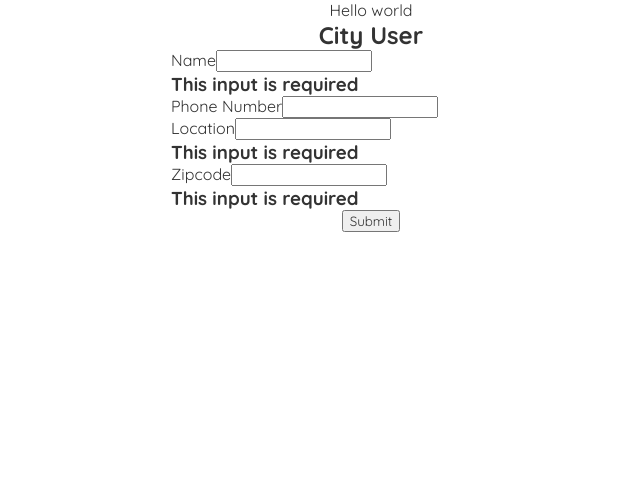
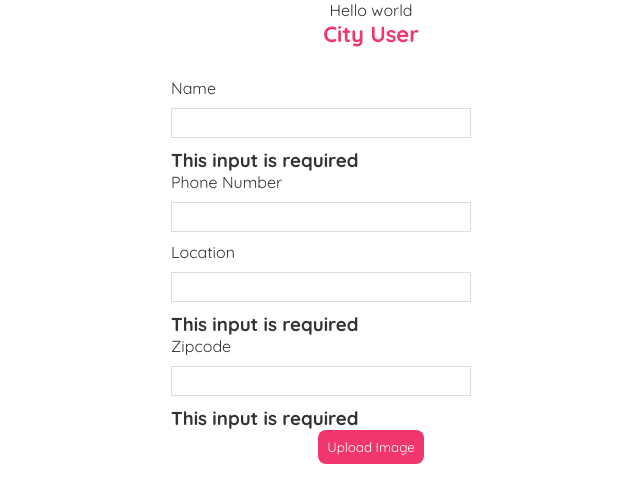
Before and after one commit to taihelsel/HACKTHON-2022, a React (Create React App) app in the folder client/: page / in a window 1280 px wide. Shown: the top 502 px of the page, without its empty margins (269-909 px from the left). Built offline with nearby package versions, Linux system fonts and the light colour scheme; no server answers.

Commit message:
Setting Upload image component

```diff
--- a/client/src/pages/upload/Upload.css
+++ b/client/src/pages/upload/Upload.css
@@ -64,13 +64,13 @@
   display: block;
 }
 
-.user h2 {
+.create-user h2 {
   font-size: 22px;
   color: #f1356d;
   margin-bottom: 30px;
 }
 
-.user input {
+.create-user input {
     width: 300px;
     padding: 6px 10px;
     margin: 10px 0;
@@ -79,7 +79,7 @@
     display: block;
 }
 
-.user button {
+.create-user button {
   background: #f1356d;
   color: #fff;
   border: 0;
--- a/client/src/pages/upload/Upload.jsx
+++ b/client/src/pages/upload/Upload.jsx
@@ -1,4 +1,5 @@
 import { useState } from "react";
+import UploadButton from "./component/UploadButton";
 import FormInput from "../../Components/FormInput";
 import "./Upload.css";
 
@@ -7,7 +8,6 @@ function UploadUser() {
   const [phoneNumber, setPhoneNumber] = useState("");
   const [location, setLocation] = useState("");
   const [zipcode, setZipcode] = useState("");
-  const [isPending, setIsPending] = useState(false);
 
   const handleSubmit = () => {
     // e.preventDefault()
@@ -18,18 +18,17 @@ function UploadUser() {
       location,
     };
 
-    setIsPending(true);
-
     fetch("http://localhost:3000", {
       method: "POST",
       headers: { "Content Type": "application/json" },
       body: JSON.stringify(userInfo),
     }).then(() => {
       console.log("new user added");
-      setIsPending(false);
     });
   };
-
+  const uploadImage = (img) => {
+    console.log("Upload image", img);
+  };
   return (
     <div className="create-user">
       <h2>City User</h2>
@@ -65,12 +64,18 @@ function UploadUser() {
           id="zipcodeInput"
           labelText="Zipcode"
         />
-        {!isPending && <button type="button">Submit</button>}
-        {isPending && (
+        {/* {!isPending && (
+          <button onClick={() => alert("clicked")} type="button">
+            Submit
+          </button>
+        )} */}
+
+        {/* {isPending && (
           <button type="button" disabled>
             Submitting
           </button>
-        )}
+        )} */}
+        <UploadButton uploadImage={uploadImage} />
         <p>{name}</p>
         <p>{phoneNumber}</p>
         <p>{zipcode}</p>
--- /dev/null
+++ b/client/src/pages/upload/component/UploadButton.jsx
@@ -0,0 +1,19 @@
+import React, { useState } from "react";
+
+export default function UploadButton(uploadImage) {
+  const [isPending, setIsPending] = useState(false);
+  const handleButtonClick = () => {
+    setIsPending(true);
+    /*
+        show image selction prompt
+        pick image
+        pending = false
+        send image data via 'uploadImage' function
+    */
+  };
+  return (
+    <button onClick={handleButtonClick} type="button">
+      {isPending ? "Uploading" : "Upload Image"}
+    </button>
+  );
+}
```
